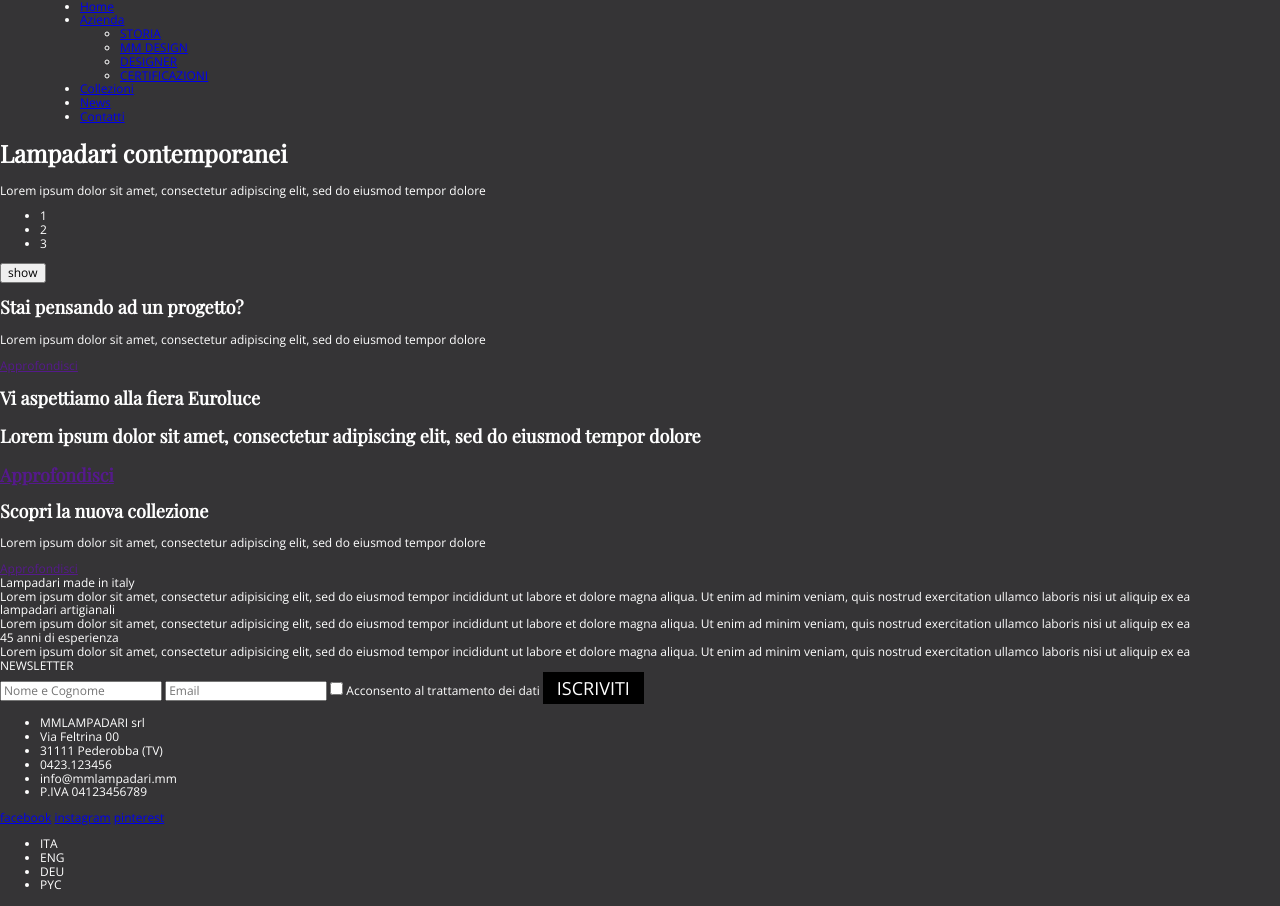
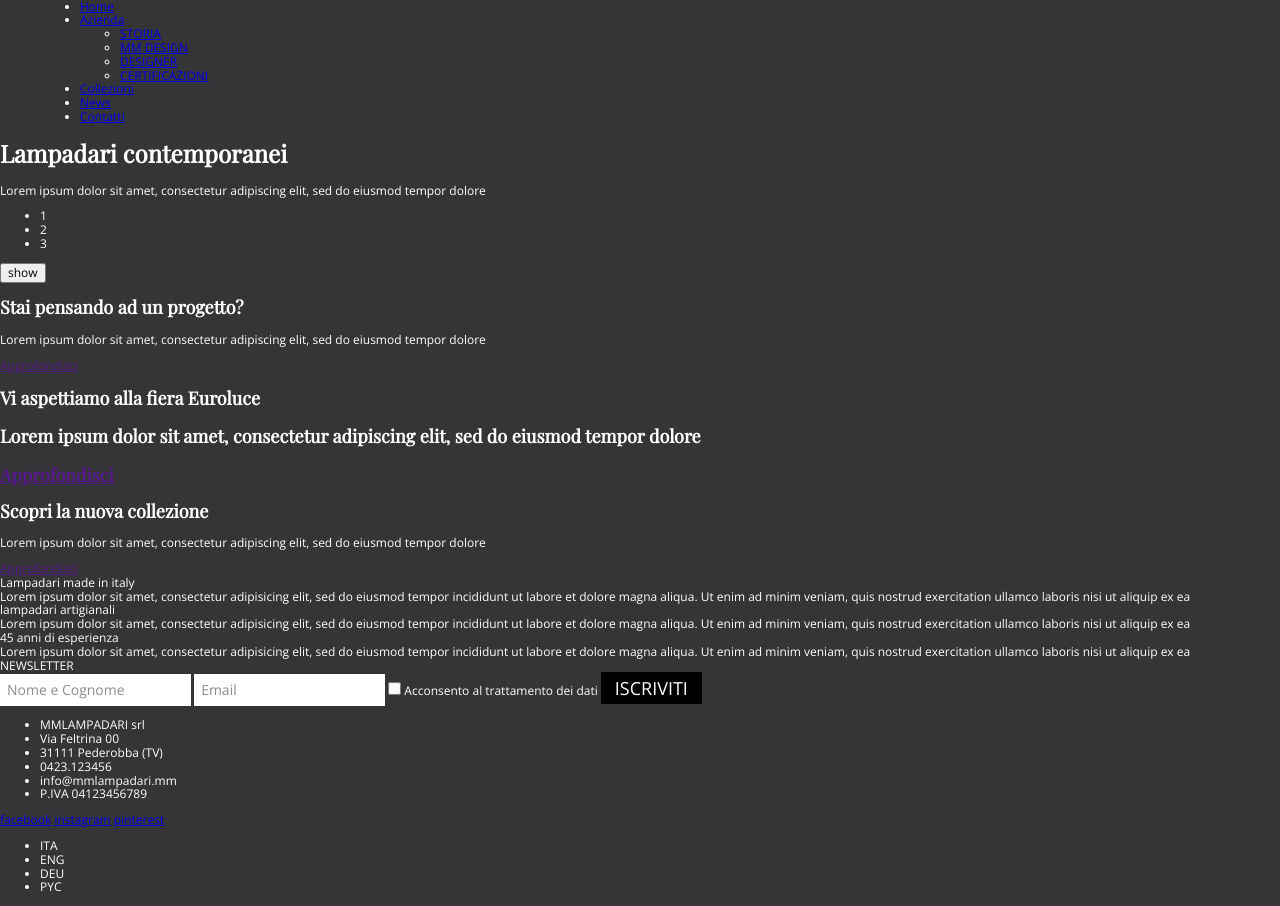
Before and after one commit to clazstudio/adci-frontend-junior-initial-task, a plain HTML site: page index.html in a window 1280 px wide. Shown: the part 118-1024 px from the top of the page. Drawn offline with nearby package versions, Linux system fonts and the light colour scheme.

Commit message:
Add text entries styles

```diff
--- a/style.css
+++ b/style.css
@@ -16,6 +16,25 @@ h1, h2, h3, h4, h5 {
   margin: 0 auto;
 }
 
+/* *** text entries *** */
+
+.text-entry {
+  padding: 0 7px;
+
+  background: none;
+  border: none;
+  background-color: #ffffff;
+
+  color: #000;
+  font-family: "Open Sans", sans-serif;
+  font-size: 14px;
+  line-height: 32px;
+  font-weight: 300;
+}
+
+.text-entry::placeholder {
+  color: #8c8c8c;
+}
 
 /* *** button *** */
 
```
